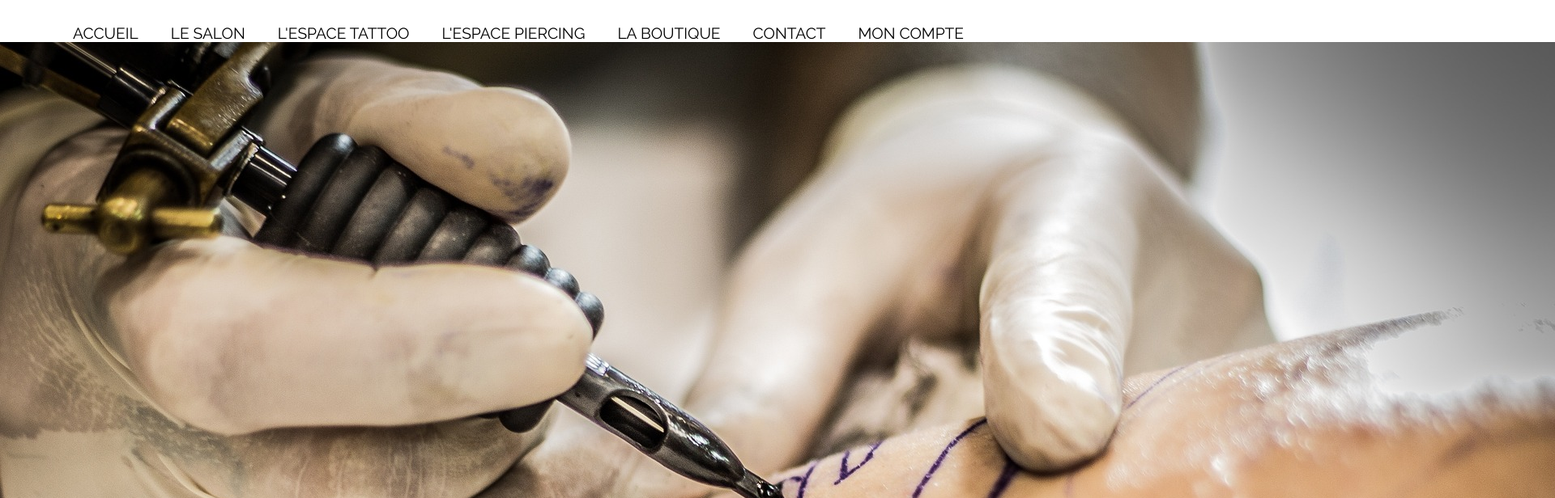
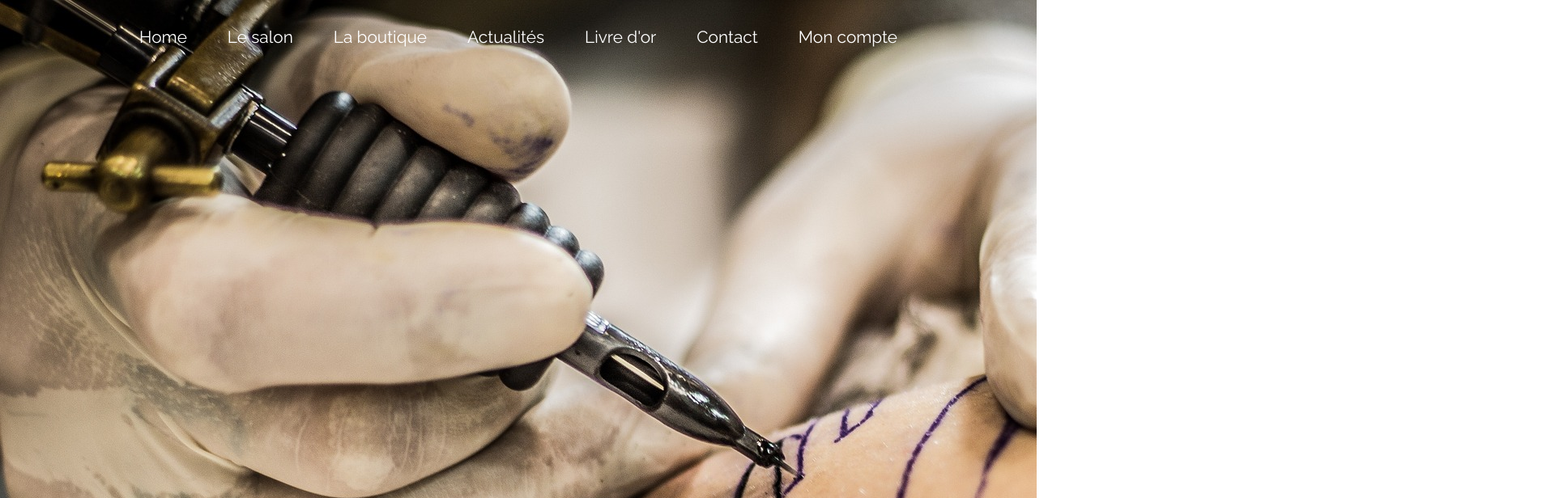
Before and after one commit to AnthonyOuzhene/boogi-ink-lady-piercing-front, a React (Create React App) app: page / in a window 1280 px wide. Shown: the top 616 px of the page at 81% size, 1920 px wide, since content can reach past the window. Built offline with nearby package versions, Linux system fonts and the light colour scheme.

Commit message:
transparent navbar + add menu burger

```diff
--- a/src/App.css
+++ b/src/App.css
@@ -8,4 +8,9 @@
 
 .App {
   text-align: center;
+  top: 0;
+  left: 0;
+  bottom: 0;
+  right: 0;
+  overflow: auto;
 }
--- a/src/components/Header/Header.js
+++ b/src/components/Header/Header.js
@@ -1,7 +1,9 @@
 import React from 'react';
 import Navbar from './NavBar/Navbar';
 import './styles.scss';
+
 import TattooBanner from './images/tattoo-banner.jpg';
+
 
 const Header = () => {
   return (
--- a/src/components/Header/NavBar/Navbar.js
+++ b/src/components/Header/NavBar/Navbar.js
@@ -1,50 +1,49 @@
-import React from 'react';
-import './styles.scss';
+import React, { useState } from 'react'
+import { FaBars, FaTimes } from 'react-icons/fa'
+
+import './styles.scss'
 
 const Navbar = () => {
-  return (
-        <nav className='navbar'>
 
-                <ul className='nav-menu'>
-                    <li>
-                        <a href="/">
-                            <p>Accueil</p>
-                        </a>
+    const [click, setClick] = useState(false)
+    const handleClick = () => setClick(!click)
+
+    const closeMenu = () => setClick(false)
+
+    return (
+        <div className='header'>
+            <nav className='navbar'>
+                <div className='hamburger' onClick={handleClick}>
+                    {click ? (<FaTimes size={30} style={{ color: '#ffffff' }} />)
+                        : (<FaBars size={30} style={{ color: '#ffffff' }} />)}
+
+                </div>
+                <ul className={click ? "nav-menu active" : "nav-menu"}>
+                    <li className='nav-item'>
+                        <a href='/' onClick={closeMenu}>Home</a>
                     </li>
-                    <li>
-                        <a href="/">
-                            <p>Le salon</p>
-                        </a>
+                    <li className='nav-item'>
+                        <a href='x' onClick={closeMenu}>Le salon</a>
                     </li>
-                    <li>
-                        <a href="/">
-                            <p>L'espace Tattoo</p>
-                        </a>
+                    <li className='nav-item'>
+                        <a href='x' onClick={closeMenu}>La boutique</a>
                     </li>
-                    <li>
-                        <a href="/">
-                            <p>L'espace Piercing</p>
-                        </a>
+                    <li className='nav-item'>
+                        <a href='x' onClick={closeMenu}>Actualités</a>
                     </li>
-                    <li>
-                        <a href="/">
-                            <p>La boutique</p>
-                        </a>
+                    <li className='nav-item'>
+                        <a href='#x' onClick={closeMenu}>Livre d'or</a>
                     </li>
-                    <li>
-                        <a href="/">
-                            <p>Contact</p>
-                        </a>
+                    <li className='nav-item'>
+                        <a href='#x' onClick={closeMenu}>Contact</a>
                     </li>
-                    <li>
-                        <a href="/">
-                            <p>Mon compte</p>
-                        </a>
+                    <li className='nav-item'>
+                        <a href='#dx' onClick={closeMenu}>Mon compte</a>
                     </li>
                 </ul>
-
-        </nav>
-  )
+            </nav>
+        </div>
+    )
 }
 
 export default Navbar
--- a/src/components/Header/NavBar/styles.scss
+++ b/src/components/Header/NavBar/styles.scss
@@ -1,22 +1,89 @@
-.navbar {
+.header {
     display: flex;
-    justify-content: space-around;
-    align-items: center;
-    margin-top: 30px;
+    justify-content: center;
+    position: fixed;
+    height: 90px;
+    width: 100%;
+    top: 0;
+    left: 0;
+    z-index: 1;
+    transition: .3s ease-in;
+    overflow: hidden;
+    font-size: 1.3rem;
 }
 
-.nav-menu {
-    display: grid;
-    grid-template-columns: repeat(8, auto);
-    grid-gap: 40px;
+.header .navbar {
+    display: flex;
+    justify-content: space-between;
+    align-items: center;
+    max-width: 1240px;
+    height: 100%;
+}
+
+.header .nav-menu a {
+    color: #ffffff;
+}
+
+.header .nav-menu {
+    display: flex;
+    padding: 0;
+}
+
+.header .nav-item {
+    padding: 25px;
+    font-weight: 500;
+    width: auto;
+}
+
+.header .nav-item a:hover {
+    padding-bottom: 12px;
+}
+
+.hamburger {
+    display: none;
+}
+
+li {
     list-style: none;
-    align-items: center;
 }
 
 a {
-    text-align: center;
     text-decoration: none;
-    color: black;
-    font-size: 1.2rem;
-    text-transform: uppercase;
 }
+
+@media screen and (max-width:940px) {
+    .header {
+        max-width: 100%;
+        background-color: rgba(0,0,0,.9);
+    }
+
+    .header .navbar {
+        width: 100vw;
+        padding: 40px;
+    }
+
+    .hamburger {
+        display: block;
+    }
+
+    .nav-menu {
+        position: fixed;
+        left: -100%;
+        top: 90px;
+        flex-direction: column;
+        background-color: rgba(0,0,0,.9);
+        width: 100%;
+        height: 90vh;
+        z-index: 999;
+        text-align: left;
+        transition: .3s;
+    }
+
+    .nav-menu.active {
+        left: 0;
+    }
+
+    .nav-item {
+        margin: 0.5rem 1rem;
+    }
+}
```
Also changed, not shown: 2 other files (tests, documents, lock files or other folders).
